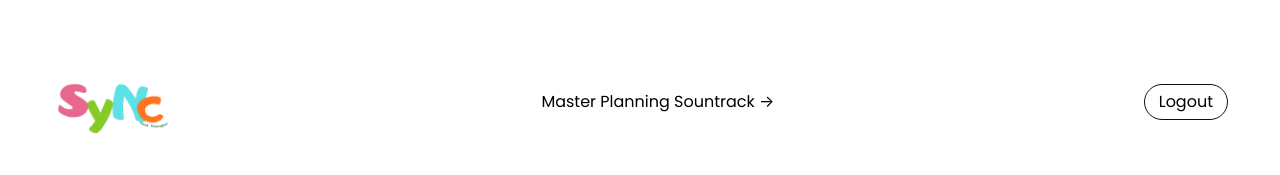
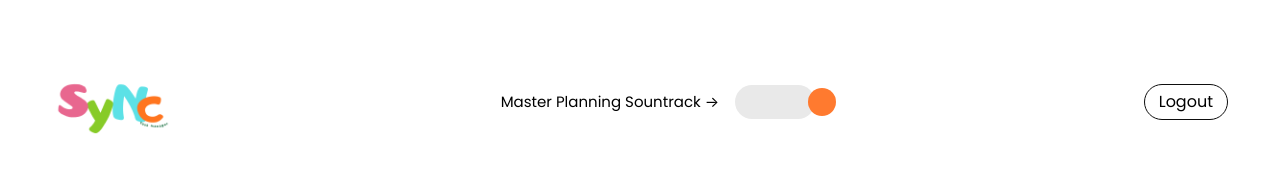
Before and after one commit to 4Drea4/SheSyncCapstone-Front, a React (Vite) app in the folder shesyncfrontend/: page /dashboard in a window 1280 px wide. Shown: the top 175 px of the page. Built offline with nearby package versions, Linux system fonts and the light colour scheme; no server answers.

Commit message:
okay i got toggle working it looks a little funky and with the help of stack overflow i got help for the bits and pieces of the sound feature

```diff
--- a/shesyncfrontend/src/components/SoundToggle/SoundToggle.tsx
+++ b/shesyncfrontend/src/components/SoundToggle/SoundToggle.tsx
@@ -1,7 +1,22 @@
 import { useState } from "react"
-
+import './SoundToggle.css'
 
 export default function SoundToggle(){
+    const [isOn, setIsOn] = useState(true);
+    function toggleSound(){
+        setIsOn((prev) => !prev);
+
+    }
+    return (
+        <button
+        type="button"
+        className={`soundToggle ${isOn ? "on" : "off"}`}
+        onClick={toggleSound}
+        aria-label="Toggle soundtrack">
+            <span className="soundToggleDot"/>
+
+        </button>
+    )
 //     const Controls = () => {
 //         const [isPlaying, setIsPlaying] = useState(false);
 //         return (
--- a/shesyncfrontend/src/pages/Dashboard/Dashboard.tsx
+++ b/shesyncfrontend/src/pages/Dashboard/Dashboard.tsx
@@ -34,7 +34,8 @@ export default function Dashboard() {
                 <img className='dashboardLogo' src={sheSyncLogo} alt ="sync logo"/>
 
                 <div  className='dashboardSoundtrack'>
-                    <span>Master Planning Sountrack →</span>
+                    <span className='soundtrackText'>Master Planning Sountrack →</span>
+
                 <SoundToggle/>
                 </div>
 
```
Also changed, not shown: shesyncfrontend/src/components/SoundToggle/SoundToggle.css (added).
